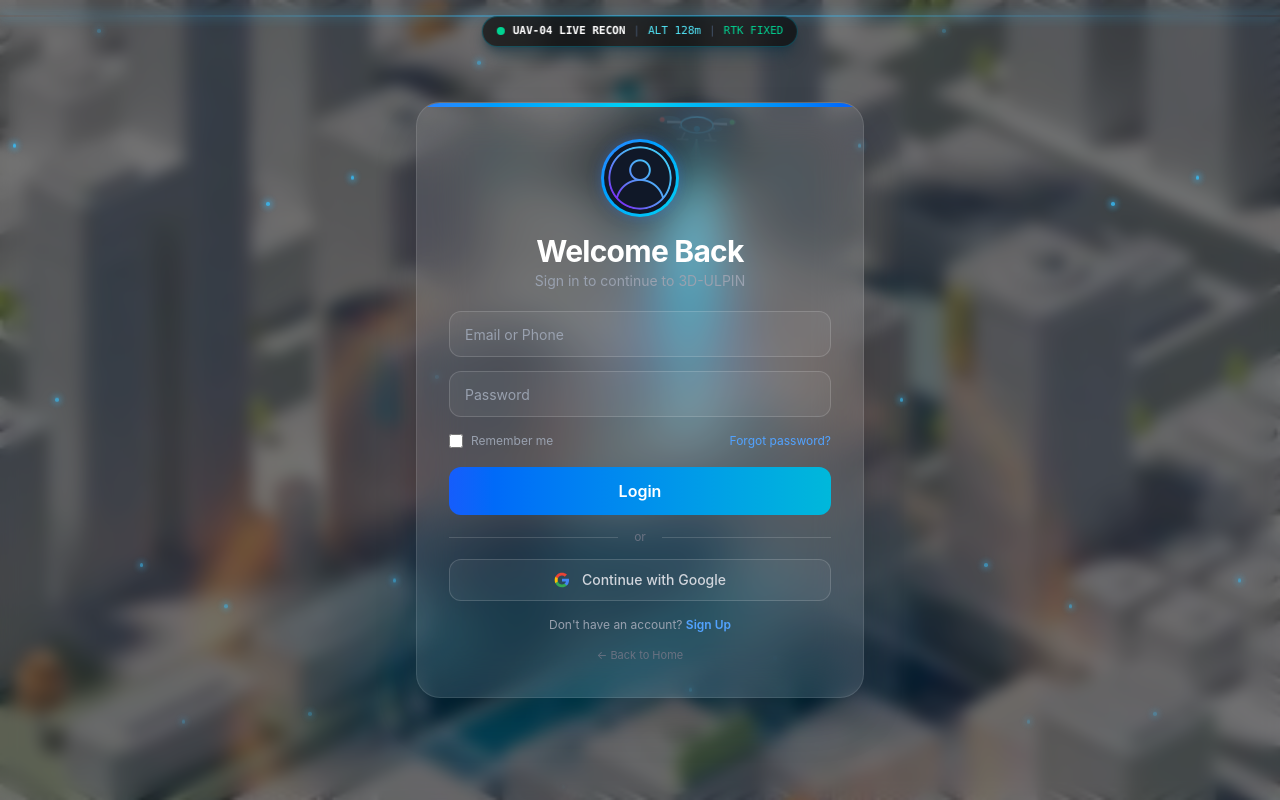
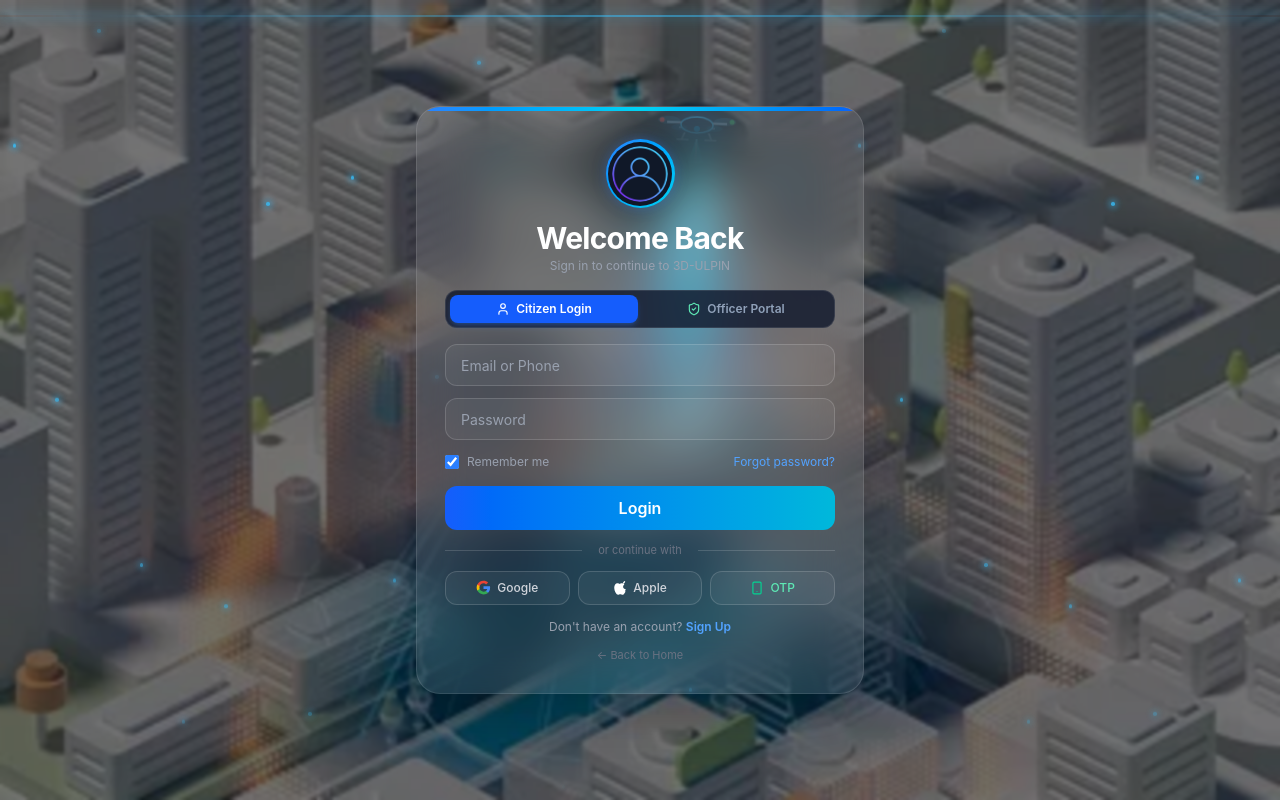
Before and after one commit to Avivek121/SIH_PS-3dUlpin, a React (Vite) app in the folder frontend/: page /login in a window 1280 px wide. Built offline with nearby package versions, Linux system fonts and the light colour scheme; no server answers.

Commit message:
feat: complete 3D ULPIN system with volumetric cadastral mapping, moving drone and multi-layer GIS

```diff
--- a/frontend/src/pages/LoginPage.tsx
+++ b/frontend/src/pages/LoginPage.tsx
@@ -1,37 +1,67 @@
 import React, { useState } from 'react';
-import { useNavigate, Link } from 'react-router-dom';
+import { useNavigate, Link, useSearchParams } from 'react-router-dom';
 import { useAuthStore } from '../store/authStore';
 import { authApi } from '../api/auth';
+import { Smartphone, ShieldCheck, User } from 'lucide-react';
 import userAvatar from '../assets/user-avatar.png';
-import bgCityAerial from '../assets/bg-city-aerial.jpg';
 import heroBg from '../assets/hero-bg.webp';
+import PhoneOTP from '../components/auth/PhoneOTP';
 
 export default function LoginPage() {
-  const [email, setEmail] = useState('');
-  const [password, setPassword] = useState('');
+  const [searchParams] = useSearchParams();
+  const initialRole = searchParams.get('role') === 'admin' ? 'officer' : 'user';
+
+  const [role, setRole] = useState<'user' | 'officer'>(initialRole);
+  const [email, setEmail] = useState(initialRole === 'officer' ? 'officer.bbsr@ulpin3d.gov.in' : '');
+  const [password, setPassword] = useState(initialRole === 'officer' ? 'admin123' : '');
   const [focused, setFocused] = useState('');
   const [loading, setLoading] = useState(false);
   const [error, setError] = useState<string | null>(null);
+  const [showPhoneModal, setShowPhoneModal] = useState(false);
 
   const navigate = useNavigate();
   const { login } = useAuthStore();
+
+  const handleRoleChange = (newRole: 'user' | 'officer') => {
+    setRole(newRole);
+    if (newRole === 'officer') {
+      setEmail('officer.bbsr@ulpin3d.gov.in');
+      setPassword('admin123');
+    } else {
+      setEmail('');
+      setPassword('');
+    }
+  };
 
   const handleSubmit = async (e: React.FormEvent) => {
     e.preventDefault();
     setError(null);
     setLoading(true);
 
-    const loginEmail = email.trim() || 'officer.bbsr@ulpin3d.gov.in';
+    const loginEmail = email.trim() || (role === 'officer' ? 'officer.bbsr@ulpin3d.gov.in' : 'user@ulpin3d.gov.in');
     const loginPass = password || 'admin123';
 
     try {
       const data = await authApi.login(loginEmail, loginPass);
-      login(data.user || { id: 'officer-id', email: loginEmail, full_name: 'Dr. Alok Mohanty', role: 'admin' }, data.access_token);
+      login(
+        data.user || {
+          id: role === 'officer' ? 'officer-id' : 'user-id',
+          email: loginEmail,
+          full_name: role === 'officer' ? 'Dr. Alok Mohanty (Officer)' : 'Registered Citizen',
+          role: role === 'officer' ? 'admin' : 'user',
+        },
+        data.access_token
+      );
       navigate('/dashboard');
     } catch {
       // Offline / fallback login
       login(
-        { id: 'officer-id', email: loginEmail, full_name: 'Dr. Alok Mohanty', role: 'admin' },
+        {
+          id: role === 'officer' ? 'officer-id' : 'user-id',
+          email: loginEmail,
+          full_name: role === 'officer' ? 'Dr. Alok Mohanty (Officer)' : 'Registered Citizen',
+          role: role === 'officer' ? 'admin' : 'user',
+        },
         'gov-access-token-01'
       );
       navigate('/dashboard');
@@ -57,16 +87,33 @@
     }
   };
 
+  const handleAppleLogin = async () => {
+    setLoading(true);
+    try {
+      const data = await authApi.appleAuth({ id_token: 'auth' });
+      login(data.user || { id: 'apple-user-id', email: 'user@apple.com', full_name: 'Apple User', role: 'user' }, data.access_token);
+      navigate('/dashboard');
+    } catch {
+      login(
+        { id: 'apple-user-id', email: 'user@apple.com', full_name: 'Apple User', role: 'user' },
+        'apple-demo-token'
+      );
+      navigate('/dashboard');
+    } finally {
+      setLoading(false);
+    }
+  };
+
   return (
     <div
       className="relative flex h-screen w-screen overflow-hidden items-center justify-center bg-cover bg-center bg-no-repeat px-4 select-none font-sans"
       style={{ backgroundImage: `url(${heroBg})` }}
     >
       {/* Blurred atmospheric overlay */}
-      <div className="absolute inset-0 bg-black/55 backdrop-blur-sm pointer-events-none" />
+      <div className="absolute inset-0 bg-black/55 backdrop-blur-[1px] pointer-events-none" />
 
-      {/* ── Animated Scan Points Falling from Top ── */}
-      <div className="pointer-events-none absolute inset-0 z-0">
+      {/* ── Animated Falling Scan Points ── */}
+      <div className="pointer-events-none absolute inset-0 z-0 overflow-hidden">
         {Array.from({ length: 30 }).map((_, i) => (
           <span
             key={i}
@@ -81,44 +128,38 @@
       </div>
 
       {/* ── Sweeping Horizontal Scan Line ── */}
-      <div className="pointer-events-none absolute inset-0 z-0">
+      <div className="pointer-events-none absolute inset-0 z-0 overflow-hidden">
         <div className="login-scan-line" />
       </div>
 
-      {/* ── Animated Flying Survey Drone with Rotating Propellers & LiDAR Beam ── */}
+      {/* ── Flying Survey Drone with Volumetric LiDAR Beam in Background ── */}
       <div className="pointer-events-none absolute inset-0 z-0 overflow-hidden">
-        {/* Drone 1: Upper Flight Path with LiDAR scanning beam */}
         <div className="login-drone-flight">
           <div className="relative">
             <svg width="100" height="50" viewBox="0 0 100 50" fill="none" xmlns="http://www.w3.org/2000/svg" className="drop-shadow-[0_0_12px_rgba(59,130,246,0.6)]">
-              {/* Drone Frame Arms */}
               <line x1="20" y1="22" x2="50" y2="22" stroke="#94a3b8" strokeWidth="2.5" />
               <line x1="80" y1="22" x2="50" y2="22" stroke="#94a3b8" strokeWidth="2.5" />
               <line x1="32" y1="27" x2="50" y2="27" stroke="#64748b" strokeWidth="2" />
               <line x1="68" y1="27" x2="50" y2="27" stroke="#64748b" strokeWidth="2" />
 
-              {/* Drone Central Body */}
               <ellipse cx="50" cy="24" rx="16" ry="8" fill="#1e293b" stroke="#38bdf8" strokeWidth="1.5" />
               <circle cx="50" cy="28" r="3" fill="#0284c7" className="drone-blink" />
 
-              {/* 4 High-Speed Spinning Propeller Rotors */}
               <ellipse cx="15" cy="20" rx="14" ry="4" fill="rgba(56,189,248,0.4)" className="drone-rotor origin-center" />
               <ellipse cx="85" cy="20" rx="14" ry="4" fill="rgba(56,189,248,0.4)" className="drone-rotor origin-center" />
               <ellipse cx="28" cy="27" rx="10" ry="3" fill="rgba(14,165,233,0.35)" className="drone-rotor-rear origin-center" />
               <ellipse cx="72" cy="27" rx="10" ry="3" fill="rgba(14,165,233,0.35)" className="drone-rotor-rear origin-center" />
 
-              {/* Strobe Navigation Lights */}
               <circle cx="15" cy="20" r="2.5" fill="#ef4444" className="drone-blink" />
               <circle cx="85" cy="20" r="2.5" fill="#22c55e" className="drone-blink" />
 
-              {/* Landing Skids */}
               <line x1="38" y1="32" x2="35" y2="39" stroke="#94a3b8" strokeWidth="1.5" />
               <line x1="62" y1="32" x2="65" y2="39" stroke="#94a3b8" strokeWidth="1.5" />
               <line x1="30" y1="39" x2="42" y2="39" stroke="#94a3b8" strokeWidth="1.5" />
               <line x1="58" y1="39" x2="70" y2="39" stroke="#94a3b8" strokeWidth="1.5" />
             </svg>
 
-            {/* Downward Projecting Volumetric Conical LiDAR Laser Projection Beam */}
+            {/* Volumetric Conical LiDAR Laser Projection Beam */}
             <div className="login-volumetric-lidar">
               <svg viewBox="0 0 240 320" className="w-full h-full overflow-visible">
                 <defs>
@@ -145,29 +186,19 @@
         </div>
       </div>
 
-      {/* Top Live Drone Recon Badge */}
-      <div className="absolute top-4 left-1/2 -translate-x-1/2 z-10 hidden sm:flex items-center gap-2 px-3.5 py-1.5 rounded-full bg-black/60 border border-cyan-500/30 text-cyan-300 font-mono text-[11px] backdrop-blur-md shadow-lg shadow-cyan-950/40">
-        <span className="w-2 h-2 rounded-full bg-emerald-400 animate-ping"></span>
-        <span className="text-white font-semibold">UAV-04 LIVE RECON</span>
-        <span className="text-slate-600">|</span>
-        <span>ALT 128m</span>
-        <span className="text-slate-600">|</span>
-        <span className="text-emerald-400">RTK FIXED</span>
-      </div>
-
       {/* ── Main Centered Glass Card (No Vertical Scroll) ── */}
       <div className="card relative z-10 w-full max-w-sm sm:max-w-md overflow-hidden rounded-3xl border border-white/10 bg-white/10 shadow-2xl backdrop-blur-xl">
         {/* Top gradient bar */}
         <div className="h-1 w-full bg-gradient-to-r from-blue-500 via-cyan-400 to-blue-600" />
 
-        <div className="p-6 sm:p-8">
+        <div className="p-5 sm:p-7">
           {/* Avatar with glow */}
-          <div className="mb-4 flex justify-center">
-            <div className="avatar-ring rounded-full bg-gradient-to-br from-blue-500 to-cyan-400 p-[3px]">
+          <div className="mb-3 flex justify-center">
+            <div className="avatar-ring rounded-full bg-gradient-to-br from-blue-500 to-cyan-400 p-[2.5px]">
               <img
                 src={userAvatar}
                 alt="User"
-                className="h-16 w-16 sm:h-18 sm:w-18 rounded-full bg-gray-900 p-1 object-cover"
+                className="h-14 w-14 sm:h-16 sm:w-16 rounded-full bg-gray-900 p-1 object-cover"
               />
             </div>
           </div>
@@ -175,27 +206,53 @@
           <h1 className="mb-0.5 text-center text-2xl sm:text-3xl font-bold text-white tracking-tight">
             Welcome Back
           </h1>
-          <p className="mb-5 text-center text-xs sm:text-sm text-gray-400">
+          <p className="mb-4 text-center text-xs text-gray-400">
             Sign in to continue to 3D-ULPIN
           </p>
 
+          {/* Role Switcher Tabs (Citizen / Officer) */}
+          <div className="mb-4 p-1 rounded-xl bg-slate-900/80 border border-white/10 flex items-center gap-1 text-xs">
+            <button
+              type="button"
+              onClick={() => handleRoleChange('user')}
+              className={`flex-1 py-1.5 rounded-lg font-semibold transition-all flex items-center justify-center gap-1.5 cursor-pointer ${
+                role === 'user'
+                  ? 'bg-blue-600 text-white shadow-md shadow-blue-500/25'
+                  : 'text-slate-400 hover:text-white'
+              }`}
+            >
+              <User className="w-3.5 h-3.5" /> Citizen Login
+            </button>
+            <button
+              type="button"
+              onClick={() => handleRoleChange('officer')}
+              className={`flex-1 py-1.5 rounded-lg font-semibold transition-all flex items-center justify-center gap-1.5 cursor-pointer ${
+                role === 'officer'
+                  ? 'bg-gradient-to-r from-emerald-600 to-teal-600 text-white shadow-md shadow-emerald-500/25'
+                  : 'text-slate-400 hover:text-white'
+              }`}
+            >
+              <ShieldCheck className="w-3.5 h-3.5 text-emerald-300" /> Officer Portal
+            </button>
+          </div>
+
           {error && (
-            <div className="mb-3 p-2.5 bg-red-950/60 border border-red-500/40 rounded-xl text-xs text-red-300 text-center">
+            <div className="mb-3 p-2 bg-red-950/60 border border-red-500/40 rounded-xl text-xs text-red-300 text-center">
               {error}
             </div>
           )}
 
           {/* Form */}
-          <form onSubmit={handleSubmit} className="space-y-3.5">
+          <form onSubmit={handleSubmit} className="space-y-3">
             <div className="group relative">
               <label
                 className={`absolute left-4 transition-all duration-200 pointer-events-none ${
                   focused === 'email' || email
                     ? '-top-2.5 text-xs text-blue-400 bg-gray-900/90 px-2 rounded font-medium'
-                    : 'top-3.5 text-gray-400 text-xs sm:text-sm'
+                    : 'top-3 text-gray-400 text-xs sm:text-sm'
                 }`}
               >
-                Email or Phone
+                {role === 'officer' ? 'Official Government Email' : 'Email or Phone'}
               </label>
               <input
                 type="text"
@@ -204,7 +261,7 @@
                 onFocus={() => setFocused('email')}
                 onBlur={() => setFocused('')}
                 required
-                className="w-full rounded-xl border border-white/15 bg-white/5 px-4 py-3 text-white outline-none transition-all duration-300 focus:border-blue-500 focus:bg-white/10 focus:shadow-[0_0_15px_rgba(59,130,246,0.15)] text-sm"
+                className="w-full rounded-xl border border-white/15 bg-white/5 px-4 py-2.5 text-white outline-none transition-all duration-300 focus:border-blue-500 focus:bg-white/10 focus:shadow-[0_0_15px_rgba(59,130,246,0.15)] text-sm"
               />
             </div>
 
@@ -213,7 +270,7 @@
                 className={`absolute left-4 transition-all duration-200 pointer-events-none ${
                   focused === 'password' || password
                     ? '-top-2.5 text-xs text-blue-400 bg-gray-900/90 px-2 rounded font-medium'
-                    : 'top-3.5 text-gray-400 text-xs sm:text-sm'
+                    : 'top-3 text-gray-400 text-xs sm:text-sm'
                 }`}
               >
                 Password
@@ -225,13 +282,13 @@
                 onFocus={() => setFocused('password')}
                 onBlur={() => setFocused('')}
                 required
-                className="w-full rounded-xl border border-white/15 bg-white/5 px-4 py-3 text-white outline-none transition-all duration-300 focus:border-blue-500 focus:bg-white/10 focus:shadow-[0_0_15px_rgba(59,130,246,0.15)] text-sm"
+                className="w-full rounded-xl border border-white/15 bg-white/5 px-4 py-2.5 text-white outline-none transition-all duration-300 focus:border-blue-500 focus:bg-white/10 focus:shadow-[0_0_15px_rgba(59,130,246,0.15)] text-sm"
               />
             </div>
 
             <div className="flex items-center justify-between text-xs pt-0.5">
               <label className="flex items-center gap-2 text-gray-400 cursor-pointer">
-                <input type="checkbox" className="accent-blue-500 h-3.5 w-3.5 rounded cursor-pointer" />
+                <input type="checkbox" defaultChecked className="accent-blue-500 h-3.5 w-3.5 rounded cursor-pointer" />
                 Remember me
               </label>
               <a href="#" className="text-blue-400 hover:text-blue-300 transition">
@@ -242,49 +299,101 @@
             <button
               type="submit"
               disabled={loading}
-              className="btn-glow w-full rounded-xl bg-gradient-to-r from-blue-600 to-cyan-500 py-3 text-sm sm:text-base font-semibold text-white transition-all duration-300 hover:shadow-[0_0_25px_rgba(59,130,246,0.4)] active:scale-[0.98] cursor-pointer mt-1"
+              className={`btn-glow w-full rounded-xl py-2.5 text-sm sm:text-base font-semibold text-white transition-all duration-300 active:scale-[0.98] cursor-pointer mt-1 ${
+                role === 'officer'
+                  ? 'bg-gradient-to-r from-emerald-600 to-teal-600 hover:shadow-[0_0_25px_rgba(16,185,129,0.4)]'
+                  : 'bg-gradient-to-r from-blue-600 to-cyan-500 hover:shadow-[0_0_25px_rgba(59,130,246,0.4)]'
+              }`}
             >
-              {loading ? 'Authenticating...' : 'Login'}
+              {loading ? 'Authenticating...' : role === 'officer' ? 'Sign In as Officer' : 'Login'}
             </button>
           </form>
 
           {/* Divider */}
-          <div className="my-3.5 flex items-center gap-4">
+          <div className="my-3 flex items-center gap-4">
             <span className="h-px flex-1 bg-white/15" />
-            <span className="text-xs text-gray-500">or</span>
+            <span className="text-[11px] text-gray-500">or continue with</span>
             <span className="h-px flex-1 bg-white/15" />
           </div>
 
-          {/* Google */}
+          {/* Social & Alternative Login Options Grid */}
+          <div className="grid grid-cols-3 gap-2">
             <button
               type="button"
               onClick={handleGoogleLogin}
               disabled={loading}
-            className="flex w-full items-center justify-center gap-3 rounded-xl border border-white/15 bg-white/5 py-2.5 text-xs sm:text-sm font-medium text-gray-300 transition-all duration-300 hover:bg-white/10 hover:border-white/25 active:scale-[0.98] cursor-pointer"
+              title="Continue with Google"
+              className="flex items-center justify-center gap-1.5 rounded-xl border border-white/15 bg-white/5 py-2 text-xs font-medium text-gray-300 transition-all duration-300 hover:bg-white/10 hover:border-white/25 active:scale-[0.98] cursor-pointer"
             >
-            <svg width="16" height="16" viewBox="0 0 24 24">
+              <svg width="15" height="15" viewBox="0 0 24 24">
                 <path d="M22.56 12.25c0-.78-.07-1.53-.2-2.25H12v4.26h5.92a5.06 5.06 0 0 1-2.2 3.32v2.77h3.57c2.08-1.92 3.28-4.74 3.28-8.1z" fill="#4285F4"/>
                 <path d="M12 23c2.97 0 5.46-.98 7.28-2.66l-3.57-2.77c-.98.66-2.23 1.06-3.71 1.06-2.86 0-5.29-1.93-6.16-4.53H2.18v2.84C3.99 20.53 7.7 23 12 23z" fill="#34A853"/>
                 <path d="M5.84 14.09c-.22-.66-.35-1.36-.35-2.09s.13-1.43.35-2.09V7.07H2.18C1.43 8.55 1 10.22 1 12s.43 3.45 1.18 4.93l2.85-2.22.81-.62z" fill="#FBBC05"/>
                 <path d="M12 5.38c1.62 0 3.06.56 4.21 1.64l3.15-3.15C17.45 2.09 14.97 1 12 1 7.7 1 3.99 3.47 2.18 7.07l3.66 2.84c.87-2.6 3.3-4.53 6.16-4.53z" fill="#EA4335"/>
               </svg>
-            Continue with Google
+              <span>Google</span>
             </button>
 
-          {/* Footer */}
-          <p className="mt-4 text-center text-xs text-gray-400">
+            <button
+              type="button"
+              onClick={handleAppleLogin}
+              disabled={loading}
+              title="Continue with Apple"
+              className="flex items-center justify-center gap-1.5 rounded-xl border border-white/15 bg-white/5 py-2 text-xs font-medium text-gray-300 transition-all duration-300 hover:bg-white/10 hover:border-white/25 active:scale-[0.98] cursor-pointer"
+            >
+              <svg className="w-3.5 h-3.5 fill-white" viewBox="0 0 170 170">
+                <path d="M150.37 130.25c-2.45 5.66-5.35 10.87-8.71 15.66-4.58 6.53-8.33 11.05-11.22 13.56-4.48 4.12-9.28 6.23-14.42 6.35-3.69 0-8.14-1.05-13.32-3.18-5.19-2.12-9.97-3.17-14.34-3.17-4.58 0-9.49 1.05-14.75 3.17-5.26 2.13-9.5 3.24-12.74 3.35-4.35.13-9.16-1.9-14.42-6.08-3.7-3.04-7.69-7.83-11.97-14.36-6.19-9.58-10.98-20.15-14.37-31.71-3.39-11.56-5.08-22.75-5.08-33.56 0-14.93 3.65-27.42 10.94-37.47 7.3-10.05 16.59-15.19 27.88-15.42 4.47 0 9.7 1.25 15.68 3.76 5.98 2.51 9.77 3.82 11.37 3.92 1.6.1 5.34-1.2 11.22-3.92 5.88-2.71 11.12-3.96 15.72-3.76 12.3.65 22.37 5.39 30.21 14.21-10.74 6.54-15.98 15.47-15.72 26.8.26 8.71 3.59 16.03 10 21.96 6.42 5.93 14.15 9.38 23.2 10.35-2.14 6.54-4.73 12.87-7.78 19.01zM119.22 33.64c0-7.39 2.67-14.29 8.01-20.7 5.34-6.42 11.93-10.33 19.78-11.74.22 1.2.33 2.18.33 2.94 0 7.39-2.73 14.3-8.2 20.73-5.46 6.43-12.06 10.16-19.79 11.2-.07-.76-.13-1.57-.13-2.43z"/>
+              </svg>
+              <span>Apple</span>
+            </button>
+
+            <button
+              type="button"
+              onClick={() => setShowPhoneModal(true)}
+              disabled={loading}
+              title="Continue with Phone OTP"
+              className="flex items-center justify-center gap-1.5 rounded-xl border border-white/15 bg-white/5 py-2 text-xs font-medium text-emerald-300 transition-all duration-300 hover:bg-white/10 hover:border-white/25 active:scale-[0.98] cursor-pointer"
+            >
+              <Smartphone className="w-3.5 h-3.5 text-emerald-400" />
+              <span>OTP</span>
+            </button>
+          </div>
+
+          {/* Footer Links */}
+          <p className="mt-3.5 text-center text-xs text-gray-400">
             Don't have an account?{' '}
             <Link to="/register" className="font-semibold text-blue-400 hover:text-blue-300 transition">
               Sign Up
             </Link>
           </p>
-          <p className="mt-2 text-center">
+          <p className="mt-1.5 text-center">
             <Link to="/" className="text-[11px] text-gray-500 hover:text-gray-300 transition">
               ← Back to Home
             </Link>
           </p>
         </div>
       </div>
+
+      {/* ── Phone OTP Modal ── */}
+      {showPhoneModal && (
+        <div className="fixed inset-0 z-50 bg-black/80 backdrop-blur-md flex items-center justify-center p-4">
+          <div className="bg-slate-900 border border-slate-800 rounded-2xl p-6 max-w-sm w-full relative shadow-2xl">
+            <button
+              onClick={() => setShowPhoneModal(false)}
+              className="absolute top-4 right-4 text-slate-400 hover:text-white cursor-pointer text-sm font-bold"
+            >
+              ✕
+            </button>
+            <PhoneOTP
+              onSuccess={(token, u) => {
+                login(u || { id: 'phone-user-id', phone: '+919876543210', full_name: 'Verified Officer', role: 'user' }, token);
+                setShowPhoneModal(false);
+                navigate('/dashboard');
+              }}
+            />
+          </div>
+        </div>
+      )}
 
       <style>{`
         /* ── Card Transition ── */
```
Lines whose indentation alone changed are shown as unchanged.
